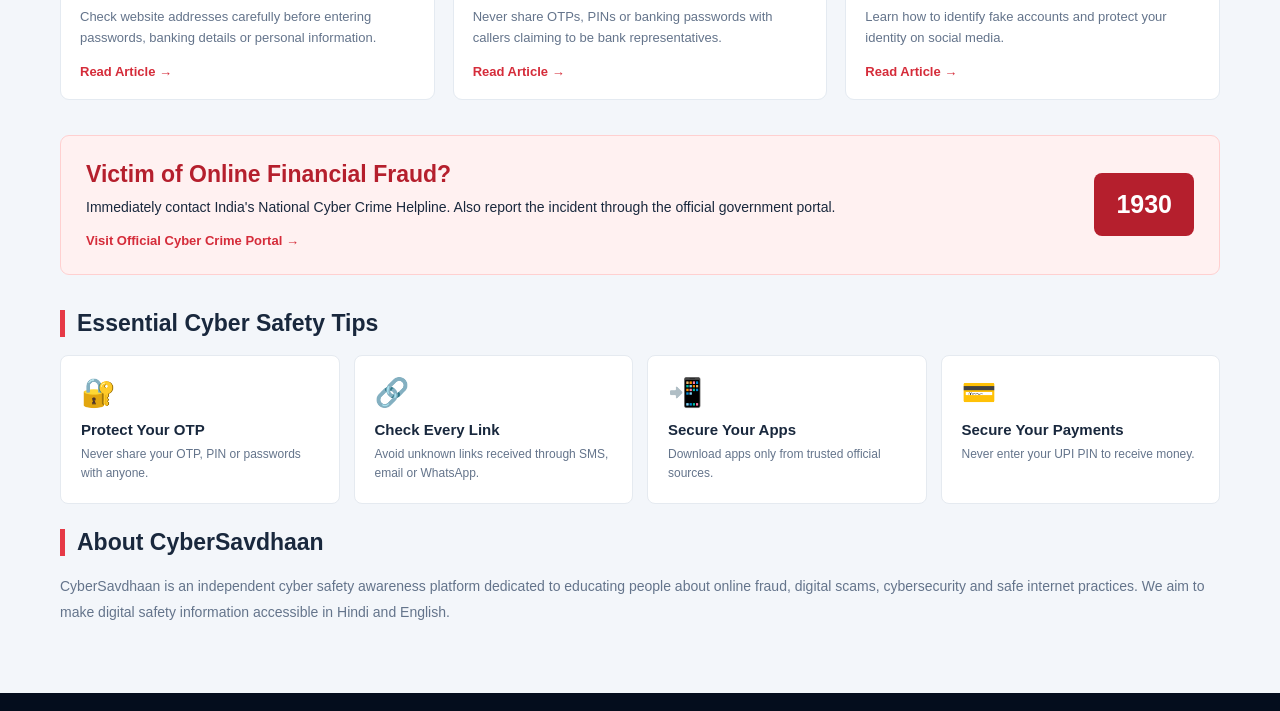
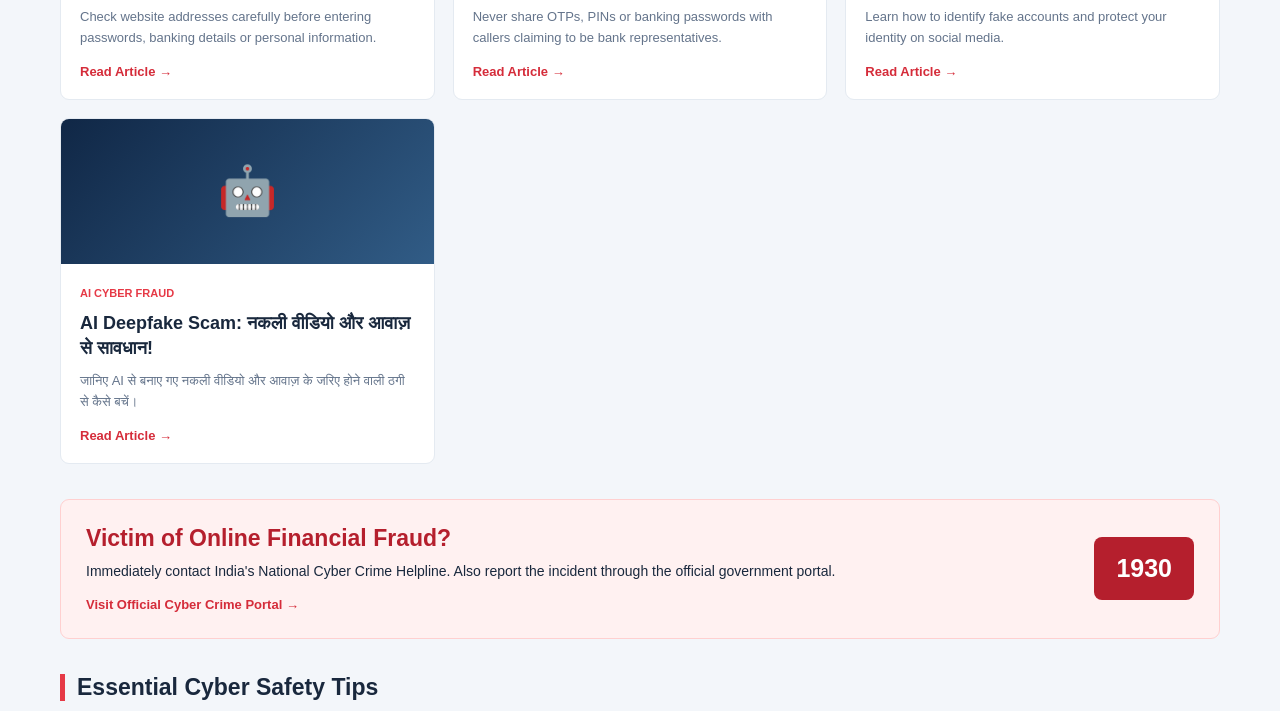
Before and after one commit to sandeep69122/cybersavdhaan, a plain HTML site: page index.html in a window 1280 px wide. Shown: the part 1292-2003 px from the top of the page. Drawn offline with Linux system fonts and the light colour scheme.

Commit message:
Add AI Deepfake Scam article to news section

```diff
--- a/index.html
+++ b/index.html
@@ -596,7 +596,17 @@
             <a class="read-link" href="?article=fake-profile">Read Article →</a>
           </div>
         </article>
-
+        <article class="news-card">
+          <div class="card-art">🤖</div>
+          <div class="card-content">
+            <span class="category">AI CYBER FRAUD</span>
+            <h3>AI Deepfake Scam: नकली वीडियो और आवाज़ से सावधान!</h3>
+            <p>
+              जानिए AI से बनाए गए नकली वीडियो और आवाज़ के जरिए होने वाली ठगी से कैसे बचें।
+            </p>
+            <a class="read-link" href="?article=ai-deepfake">Read Article →</a>
+          </div>
+        </article>
       </section>
 
       <section class="fraud-alert" id="report">
```
